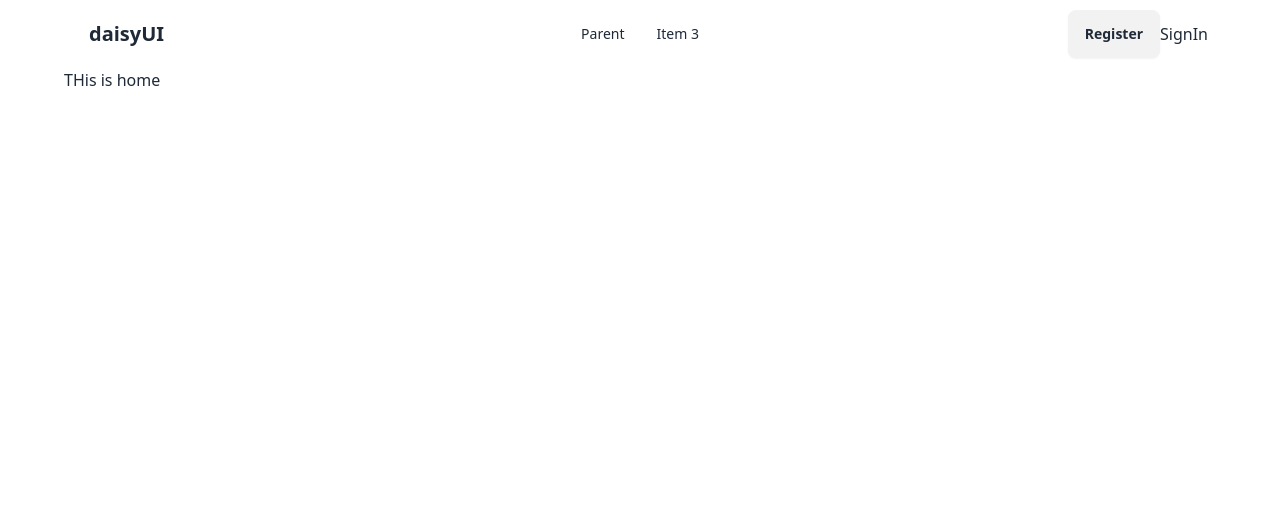
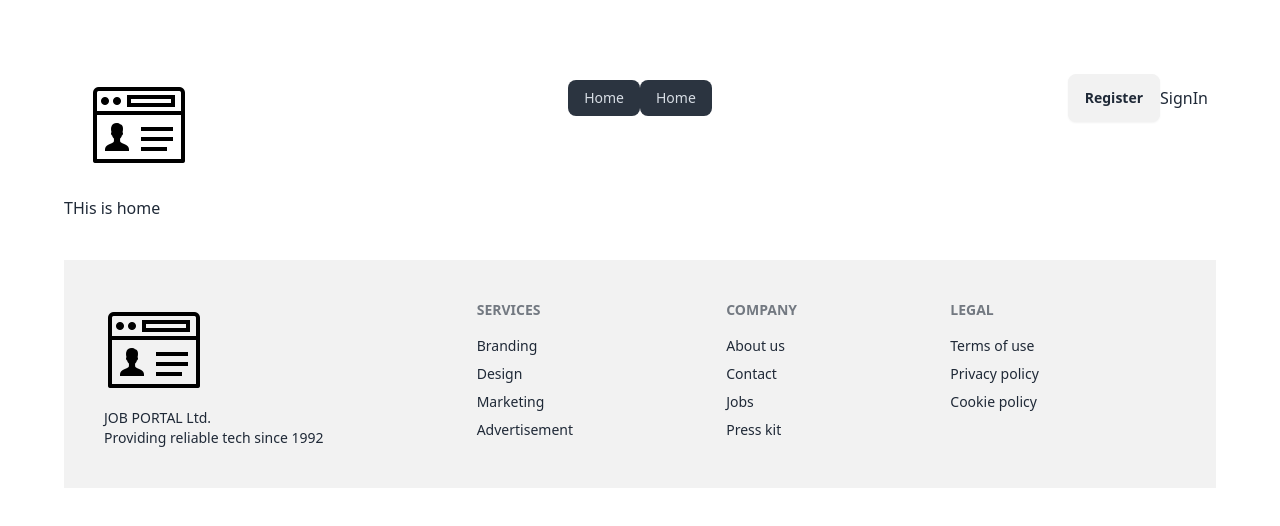
Before and after one commit to impressivecoder01/module-58, a React (Vite) app: page / in a window 1280 px wide. Shown: the top 526 px of the page. Built offline with nearby package versions, Linux system fonts and the light colour scheme; no server answers.

Commit message:
footer added successfully

```diff
--- a/src/Layout/MainLayout.jsx
+++ b/src/Layout/MainLayout.jsx
@@ -1,12 +1,20 @@
 import React from "react";
 import { Outlet } from "react-router-dom";
 import Navbar from "../Pages/Shared/Navbar";
+import Footer from "../Pages/Shared/Footer";
 
 const MainLayout = () => {
   return (
     <div className="max-w-6xl mx-auto">
+      <header className="py-16">
+
       <Navbar></Navbar>
+      </header>
       <Outlet></Outlet>
+      <footer className="py-10">
+
+      <Footer></Footer>
+      </footer>
     </div>
   );
 };
--- /dev/null
+++ b/src/Pages/Shared/Footer.jsx
@@ -0,0 +1,39 @@
+import React from "react";
+import jobIcon from '../../assets/jobIcon/icons8-job-application-100.png'
+const Footer = () => {
+  return (
+    <footer className="footer bg-base-200 text-base-content p-10">
+      <aside>
+        <img src={jobIcon} alt="" />
+
+        <p>
+          JOB PORTAL Ltd.
+          <br />
+          Providing reliable tech since 1992
+        </p>
+      </aside>
+      <nav>
+        <h6 className="footer-title">Services</h6>
+        <a className="link link-hover">Branding</a>
+        <a className="link link-hover">Design</a>
+        <a className="link link-hover">Marketing</a>
+        <a className="link link-hover">Advertisement</a>
+      </nav>
+      <nav>
+        <h6 className="footer-title">Company</h6>
+        <a className="link link-hover">About us</a>
+        <a className="link link-hover">Contact</a>
+        <a className="link link-hover">Jobs</a>
+        <a className="link link-hover">Press kit</a>
+      </nav>
+      <nav>
+        <h6 className="footer-title">Legal</h6>
+        <a className="link link-hover">Terms of use</a>
+        <a className="link link-hover">Privacy policy</a>
+        <a className="link link-hover">Cookie policy</a>
+      </nav>
+    </footer>
+  );
+};
+
+export default Footer;
--- a/src/Pages/Shared/Navbar.jsx
+++ b/src/Pages/Shared/Navbar.jsx
@@ -1,26 +1,23 @@
 import React, { useContext } from "react";
-import { Link } from "react-router-dom";
+import { Link, NavLink } from "react-router-dom";
 import AuthContext from "../../context/AuthContext/AuthContext";
-
+import jobIcon from "../../assets/jobIcon/icons8-job-application-100-2.png"
 const Navbar = () => {
-  const {user, signOutUser} = useContext(AuthContext)
+  const { user, signOutUser } = useContext(AuthContext);
   const handleSingOUt = () => {
     signOutUser()
-    .then(()=> {
-      console.log('signOut successfully')
-    })
-    .catch(error => {
-      console.log("failed to signOut")
-    })
-  }
+      .then(() => {
+        console.log("signOut successfully");
+      })
+      .catch((error) => {
+        console.log("failed to signOut");
+      });
+  };
   const links = (
     <>
-      <li>
-        <a>Parent</a>
-      </li>
-      <li>
-        <a>Item 3</a>
-      </li>
+     <li><NavLink to='/'>Home</NavLink></li>
+     <li><NavLink to='/'>Home</NavLink></li>
+
     </>
   );
   return (
@@ -50,23 +47,29 @@ const Navbar = () => {
             {links}
           </ul>
         </div>
-        <a className="btn btn-ghost text-xl">daisyUI</a>
+        <a className="btn btn-ghost text-xl">
+          <img src={jobIcon} alt="" />
+        </a>
       </div>
       <div className="navbar-center hidden lg:flex">
         <ul className="menu menu-horizontal px-1">{links}</ul>
       </div>
 
       <div className="navbar-end">
-       {
-        user && user?.email?<><button className="btn" onClick={handleSingOUt}>SignOUt</button></> : <>
- <Link to="/register"><button className="btn ">Register</button></Link>
- <Link to='/signIn'>SignIn</Link>
-        </>
-
-      }
-
-
-
+        {user && user?.email ? (
+          <>
+            <button className="btn" onClick={handleSingOUt}>
+              SignOUt
+            </button>
+          </>
+        ) : (
+          <>
+            <Link to="/register">
+              <button className="btn ">Register</button>
+            </Link>
+            <Link to="/signIn">SignIn</Link>
+          </>
+        )}
       </div>
     </div>
   );
```
Also changed, not shown: src/assets/jobIcon/icons8-job-application-100-2.png (added), src/assets/jobIcon/icons8-job-application-100.png (added).
